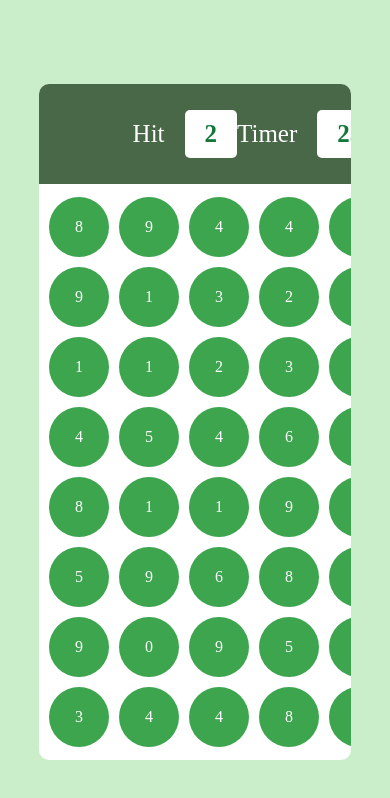
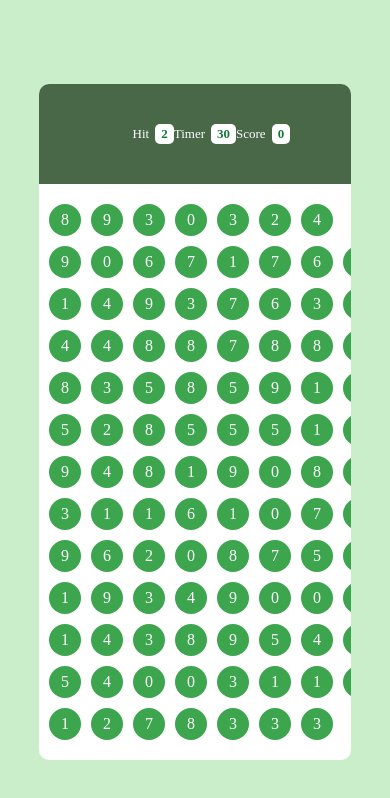
Before and after one commit to yuvraj-singh-lodhi/Bubble_Game, a plain HTML site: page index.html in a window 390 px wide. Drawn offline with Linux system fonts and the light colour scheme.

Commit message:
responsive updation

```diff
--- a/index.html
+++ b/index.html
@@ -3,7 +3,7 @@
 <head>
     <meta charset="UTF-8">
     <meta name="viewport" content="width=device-width, initial-scale=1.0">
-    <title>Document</title>
+    <title>Bubble Game</title>
     <link rel="stylesheet" href="style.css">
 </head>
 <body>
--- a/script.js
+++ b/script.js
@@ -66,6 +66,7 @@ document.querySelector("#panel-bottom").addEventListener("click",function(dets){
         getNewHit();
     }
 });
-runTimer();
+// runTimer();
 makeBubble();
 getNewHit();
+// runTimer();
--- a/style.css
+++ b/style.css
@@ -101,3 +101,120 @@ html,body{
     cursor: pointer;
     background-color:rgb(29, 88, 40) ;
 }
+
+@media screen and (max-width:1255px) {
+
+    .bubble{
+
+    width: 55px;
+    height: 55px;
+    font-weight: 400;
+    }
+
+.elem{
+   gap: 15px;
+}
+.elem h2{
+    font-size: 23px;
+}
+.box{
+    padding: 9px 15px;
+
+}
+}
+@media screen and (max-width:1180px) {
+    .bubble{
+        width: 50px;
+        height: 50px;
+        font-weight: 300;
+    }
+
+.elem{
+    gap: 15px;
+ }
+ .elem h2{
+     font-size: 20px;
+ }
+ .box{
+    font-size: 20px;
+     padding: 7px 10px;
+
+ }
+}
+@media screen and (max-width:920px) {
+    .bubble{
+        width: 45px;
+        height: 45px;
+        font-weight: 100;
+    }
+.elem{
+    gap: 10px;
+ }
+ .elem h2{
+     font-size: 18px;
+ }
+ .box{
+    font-size: 18px;
+     padding: 7px 10px;
+
+ }
+}
+
+@media screen and (max-width:770px) {
+
+    .bubble{
+        width: 40px;
+        height: 40px;
+        font-weight: 50;
+    }
+.elem{
+    gap: 9px;
+ }
+ .elem h2{
+     font-size: 16px;
+ }
+ .box{
+    font-size: 15px;
+     padding: 5px 8px;
+
+ }
+}
+
+@media screen and (max-width:640px) {
+
+    .bubble{
+        width: 36px;
+        height: 36px;
+        font-weight: 30;
+    }
+.elem{
+    gap: 7px;
+ }
+ .elem h2{
+     font-size: 15px;
+ }
+ .box{
+    font-size: 14px;
+     padding: 4px 7px;
+
+ }
+}
+@media screen and (max-width:590px) {
+
+    .bubble{
+        width: 32px;
+        height: 32px;
+        font-weight: 35;
+    }
+.elem{
+    gap: 6px;
+ }
+ .elem h2{
+     font-size: 13px;
+ }
+ .box{
+    font-size: 13px;
+     padding: 2px 6px;
+
+ }
+}
```
